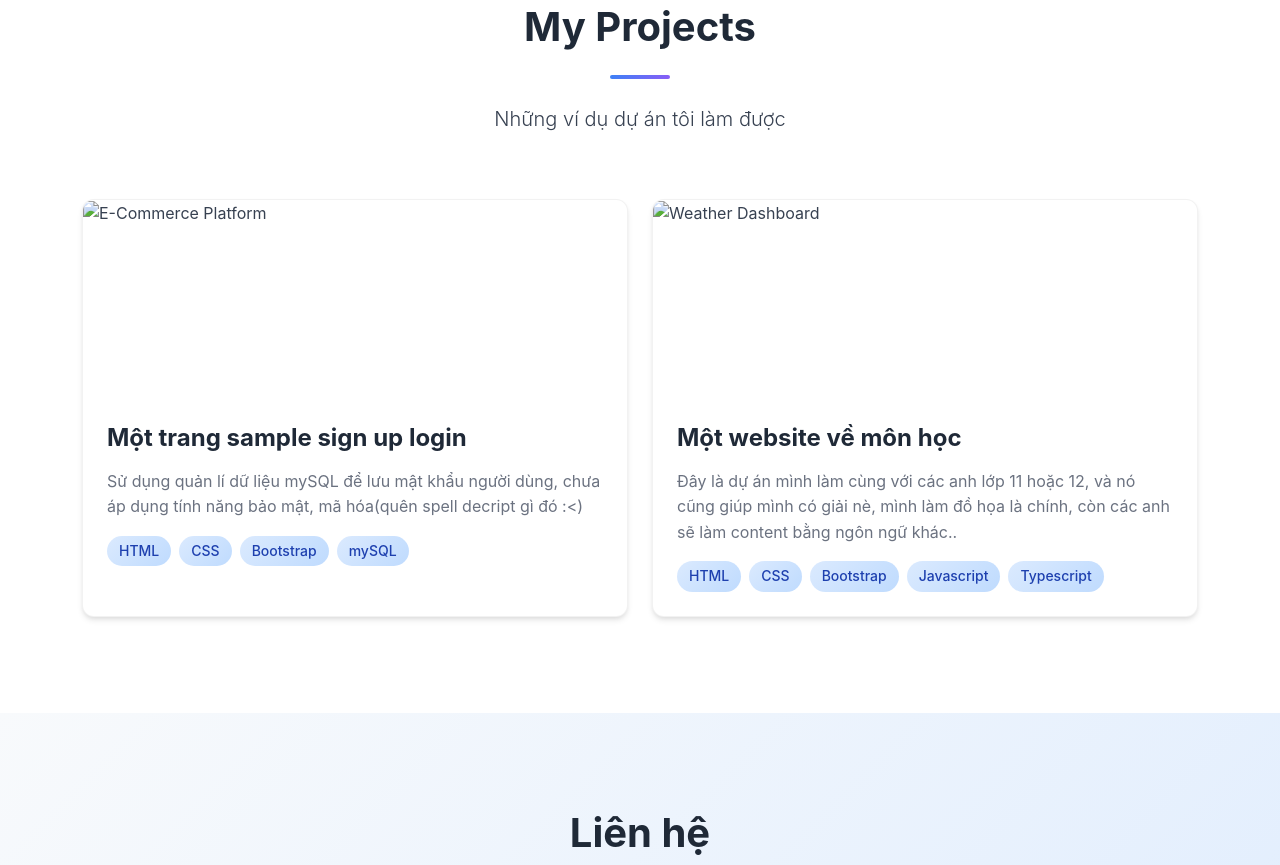
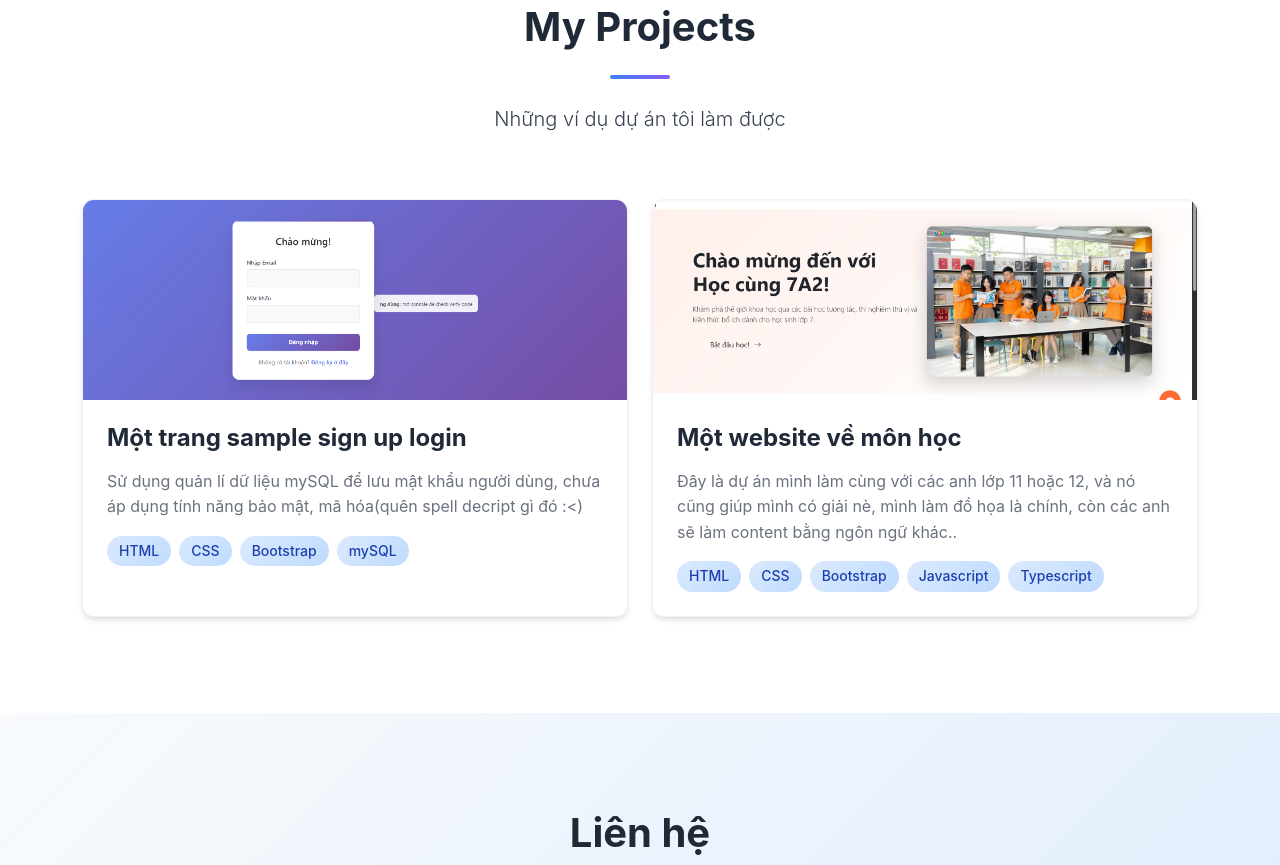
Before and after one commit to digitosimfake20/CuoiKhoa, a plain HTML site: page index.html in a window 1280 px wide. Shown: the part 2418-3283 px from the top of the page. Drawn offline with nearby package versions, Linux system fonts and the light colour scheme; the site is published under a folder, as on GitHub Pages, so addresses that start at the root find nothing.

Commit message:
index.html

```diff
--- a/index.html
+++ b/index.html
@@ -257,7 +257,7 @@
                 <div class="col-md-6">
                     <div class="project-card h-100">
                         <div class="project-image">
-                            <img src="/srccuoikhoa/good.png"
+                            <img src="./srccuoikhoa/good.png"
                                  alt="E-Commerce Platform" class="img-fluid">
                             <div class="project-overlay">
                                 <div class="project-links">
@@ -288,7 +288,7 @@
                 <div class="col-md-6">
                     <div class="project-card h-100">
                         <div class="project-image">
-                            <img src="/srccuoikhoa/2.png"
+                            <img src="./srccuoikhoa/2.png"
                                  alt="Weather Dashboard" class="img-fluid">
                             <div class="project-overlay">
                                 <div class="project-links">
```
